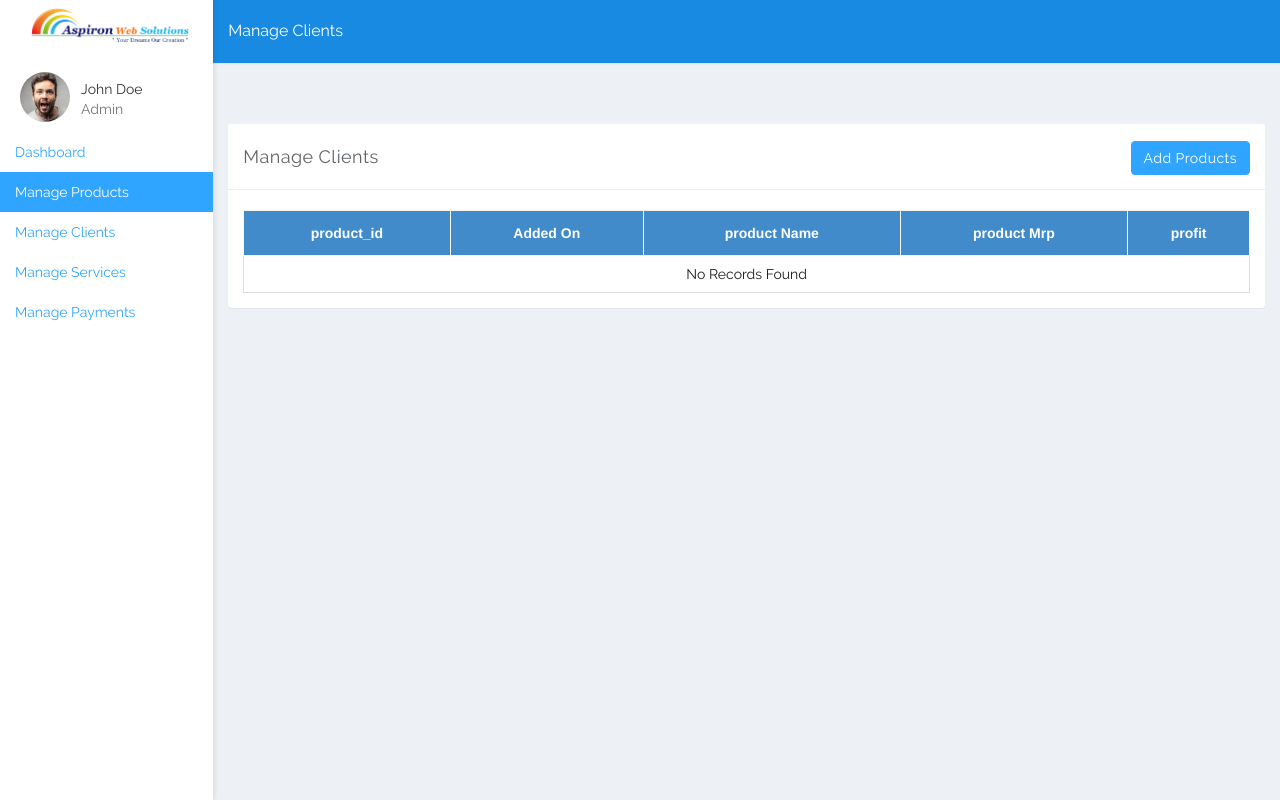
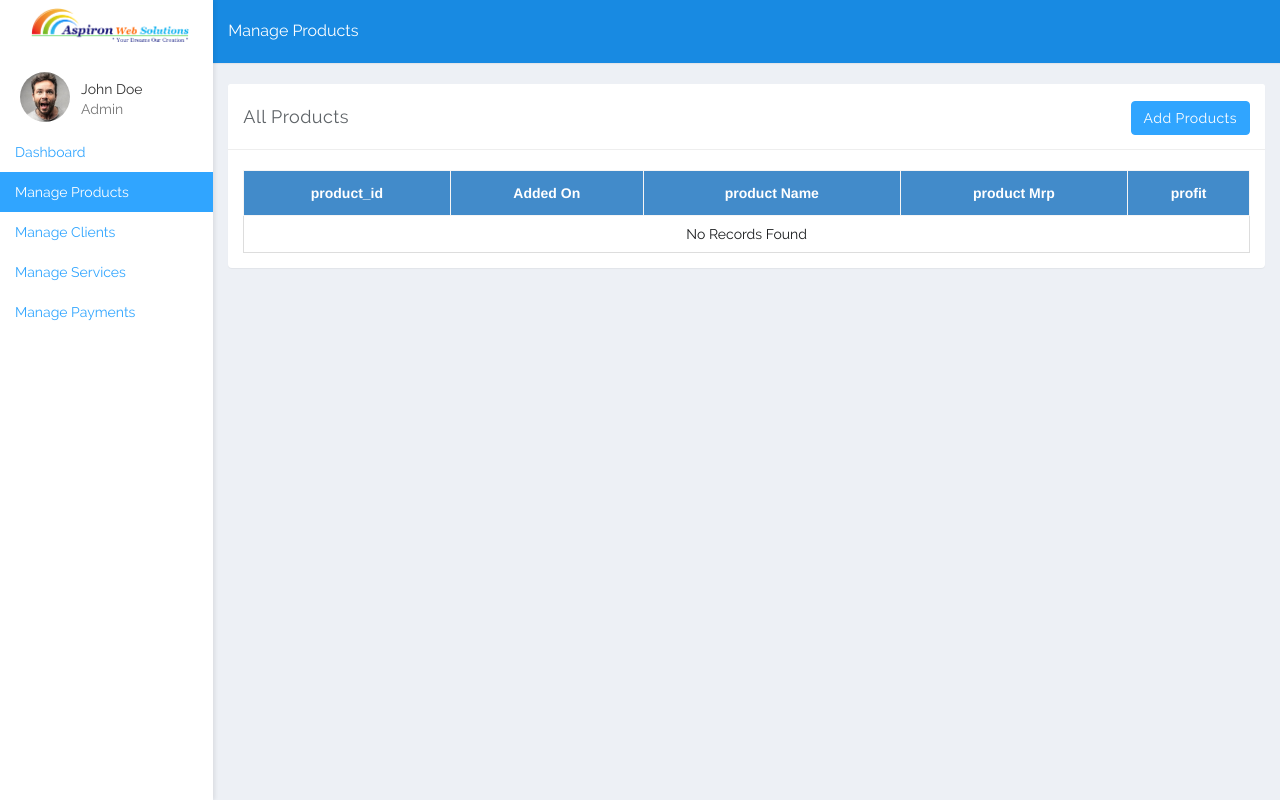
Before and after one commit to dhaivat28/clientarea, a CodeIgniter app: template application/views/admin/manage_products.php in a window 1280 px wide. Run offline with CodeIgniter, Linux system fonts and the light colour scheme; the template is opened without the code that fills it, so the values that code supplies are empty.

Commit message:
fixed typos

```diff
--- a/application/config/email.php
+++ b/application/config/email.php
@@ -5,7 +5,7 @@ $config['protocol']         = 'smtp';                   // 'mail', 'sendmail', o
 $config['mailpath']         = '/usr/sbin/sendmail';
 $config['smtp_host']        = 'smtp.gmail.com';
 $config['smtp_user']        = 'aspironwebmailer@gmail.com';
-$config['smtp_pass']        = 'mailer123';
+$config['smtp_pass']        = 'xxxx';
 $config['smtp_port']        = 587;
 $config['smtp_timeout']     = 30;                       // (in seconds)
 $config['smtp_crypto']      = 'tls';                    // '' or 'tls' or 'ssl'
--- a/application/controllers/mailtoclient.php
+++ b/application/controllers/mailtoclient.php
@@ -5,7 +5,7 @@ class Mailtoclient extends CI_Controller {
 	public function index()
 	{
 		$this->load->library('email');
-		$subject = 'This is a test';
+		$subject = 'Urgent! Domain About to Expire';
 		$message = '<p>This message has been sent for testing purposes.</p>';
 		$result = $this->email
      ->from('aspironwebmailer@gmail.com')
--- a/application/views/admin/add_product.php
+++ b/application/views/admin/add_product.php
@@ -49,7 +49,7 @@
 				<li id="new-li" class="active">Add Client</li>
 			</ol>
 		</div><!--/.row-->
-<br />
+
 		<div class="row">
 			<div class="col-lg-12">
 				<div class="panel panel-default">
@@ -60,7 +60,7 @@
 							</div>
 							<div class="col-lg-9">
 								<div class="button-box">
-									<?=anchor("products",'&larr; Back To Manage Client',['class'=>'btn btn-default']); ?>
+									<?=anchor("products",'&larr; Go Back',['class'=>'btn btn-default']); ?>
 								</div>
 							</div>
 						</div>
--- a/application/views/admin/add_service.php
+++ b/application/views/admin/add_service.php
@@ -46,10 +46,10 @@
 	<div class="col-sm-9 col-sm-offset-3 col-lg-10 col-lg-offset-2 main">
 		<div class="row">
 			<ol class="breadcrumb">
-				<li id="new-li" class="active">Add Domain & Hosting</li>
+				<li id="new-li" class="active">Add Service</li>
 			</ol>
 		</div><!--/.row-->
-<br />
+
 		<div class="row">
 			<div class="col-lg-12">
 				<div class="panel panel-default">
--- a/application/views/admin/manage_client.php
+++ b/application/views/admin/manage_client.php
@@ -50,7 +50,7 @@
 				<li id="new-li" class="active">Manage Clients</li>
 			</ol>
 		</div><!--/.row-->
-<br />
+
 <div class="row">
 	<div class="col-lg-12">
 		<?php if($feedback = $this->session->flashdata('feedback')):
@@ -67,14 +67,14 @@
 			<?php endif; ?>
 	</div>
 </div>
-<br />
+
 		<div class="row">
 			<div class="col-lg-12">
 				<div class="panel panel-default">
 					<div class="panel-heading">
 						<div class="row">
 							<div class="col-lg-3">
-								Manage Clients
+								All Clients
 							</div>
 							<div class="col-lg-9">
 								<div class="button-box">
--- a/application/views/admin/manage_payments.php
+++ b/application/views/admin/manage_payments.php
@@ -89,7 +89,7 @@
 					<div class="panel-heading">
 						<div class="row">
 							<div class="col-lg-3">
-								Payments
+							All	Payments
 							</div>
 
 						</div>
--- a/application/views/admin/manage_products.php
+++ b/application/views/admin/manage_products.php
@@ -47,10 +47,10 @@
 		<div class="row">
 			<ol class="breadcrumb">
 
-				<li id="new-li" class="active">Manage Clients</li>
+				<li id="new-li" class="active">Manage Products</li>
 			</ol>
 		</div><!--/.row-->
-<br />
+
 <div class="row">
 	<div class="col-lg-12">
 		<?php if($feedback = $this->session->flashdata('feedback')):
@@ -67,14 +67,14 @@
 			<?php endif; ?>
 	</div>
 </div>
-<br />
+
 		<div class="row">
 			<div class="col-lg-12">
 				<div class="panel panel-default">
 					<div class="panel-heading">
 						<div class="row">
 							<div class="col-lg-3">
-								Manage Clients
+								All Products
 							</div>
 							<div class="col-lg-9">
 								<div class="button-box">
--- a/application/views/admin/manage_services.php
+++ b/application/views/admin/manage_services.php
@@ -91,7 +91,7 @@
 					<div class="panel-heading">
 						<div class="row">
 							<div class="col-lg-9">
-								Manage Services
+								All Services
 							</div>
 
 							<div class="col-lg-1">
```
